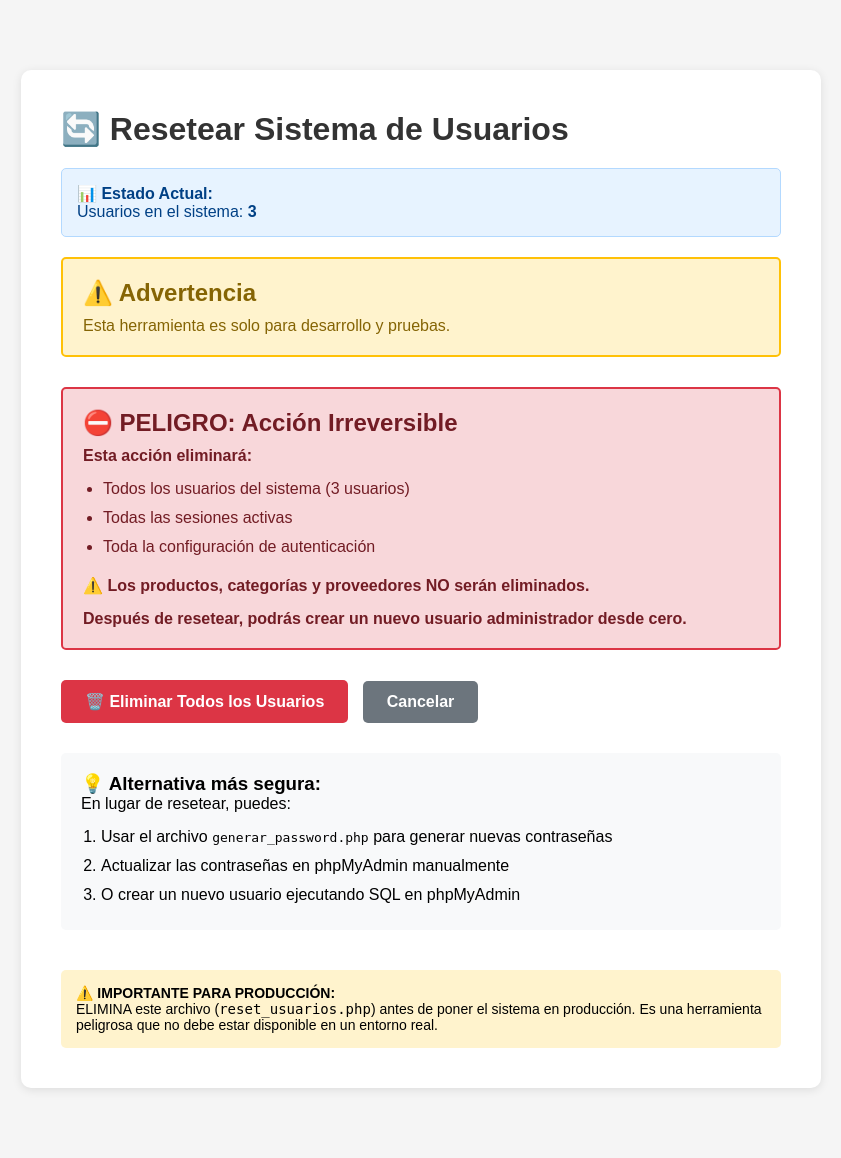
After one commit to LaviniaReni/electromisiones_xampp, a PHP site: page /electromisiones_xampp/reset_usuarios.php in a window 1280 px wide. The commit adds this page. Shown: the whole page, without its empty margins (219-1060 px from the left). Run offline with PHP 8.4, Linux system fonts and the light colour scheme; data comes from the database, SQL or seed files in the repository.

Commit message:
se agrego registro

```diff
--- a/productos_list.php
+++ b/productos_list.php
@@ -17,6 +17,7 @@ $result = $mysqli->query("SELECT p.id, p.sku, p.nombre, p.precio_venta, p.stock,
 // Capturar mensajes de sesión
 $mensaje_exito = $_SESSION['mensaje_exito'] ?? '';
 $mensaje_error = $_SESSION['mensaje_error'] ?? '';
+$primer_usuario = isset($_GET['primer_usuario']);
 unset($_SESSION['mensaje_exito'], $_SESSION['mensaje_error']);
 ?>
 <!DOCTYPE html>
--- /dev/null
+++ b/reset_usuarios.php
@@ -0,0 +1,225 @@
+<?php
+// reset_usuarios.php
+// Script para resetear usuarios y habilitar registro nuevamente
+// ⚠️ USAR SOLO EN DESARROLLO - ELIMINAR EN PRODUCCIÓN
+
+require 'db_connect.php';
+
+$accion_ejecutada = false;
+$mensaje = '';
+
+if (isset($_GET['confirmar']) && $_GET['confirmar'] === 'si_estoy_seguro') {
+    try {
+        // Eliminar todas las sesiones
+        $mysqli->query("DELETE FROM sesiones");
+
+        // Eliminar todos los usuarios
+        $mysqli->query("DELETE FROM usuarios");
+
+        // Reiniciar el auto_increment
+        $mysqli->query("ALTER TABLE usuarios AUTO_INCREMENT = 1");
+
+        $accion_ejecutada = true;
+        $mensaje = 'Todos los usuarios han sido eliminados. Ahora puedes crear un nuevo usuario administrador.';
+    } catch (Exception $e) {
+        $mensaje = 'Error al resetear: ' . $e->getMessage();
+    }
+}
+
+// Contar usuarios actuales
+$result = $mysqli->query("SELECT COUNT(*) as total FROM usuarios");
+$row = $result->fetch_assoc();
+$total_usuarios = $row['total'];
+?>
+<!DOCTYPE html>
+<html lang='es'>
+<head>
+    <meta charset='utf-8'>
+    <meta name="viewport" content="width=device-width, initial-scale=1">
+    <title>Resetear Sistema - Electro Misiones</title>
+    <style>
+        * { margin: 0; padding: 0; box-sizing: border-box; }
+        body {
+            font-family: Arial, sans-serif;
+            background: #f5f5f5;
+            padding: 20px;
+        }
+        .container {
+            max-width: 800px;
+            margin: 50px auto;
+            background: white;
+            padding: 40px;
+            border-radius: 10px;
+            box-shadow: 0 2px 10px rgba(0,0,0,0.1);
+        }
+        h1 {
+            color: #333;
+            margin-bottom: 20px;
+        }
+        .warning {
+            background: #fff3cd;
+            border: 2px solid #ffc107;
+            color: #856404;
+            padding: 20px;
+            border-radius: 5px;
+            margin-bottom: 30px;
+        }
+        .warning h2 {
+            color: #856404;
+            margin-bottom: 10px;
+        }
+        .danger {
+            background: #f8d7da;
+            border: 2px solid #dc3545;
+            color: #721c24;
+            padding: 20px;
+            border-radius: 5px;
+            margin-bottom: 30px;
+        }
+        .danger h2 {
+            color: #721c24;
+            margin-bottom: 10px;
+        }
+        .success {
+            background: #d4edda;
+            border: 2px solid #28a745;
+            color: #155724;
+            padding: 20px;
+            border-radius: 5px;
+            margin-bottom: 30px;
+        }
+        .success h2 {
+            color: #155724;
+            margin-bottom: 10px;
+        }
+        .info-box {
+            background: #e7f3ff;
+            border: 1px solid #b3d9ff;
+            color: #004085;
+            padding: 15px;
+            border-radius: 5px;
+            margin-bottom: 20px;
+        }
+        .btn {
+            padding: 12px 24px;
+            border: none;
+            border-radius: 5px;
+            font-weight: bold;
+            cursor: pointer;
+            text-decoration: none;
+            display: inline-block;
+            margin-right: 10px;
+            transition: all 0.3s;
+        }
+        .btn-danger {
+            background: #dc3545;
+            color: white;
+        }
+        .btn-danger:hover {
+            background: #c82333;
+        }
+        .btn-secondary {
+            background: #6c757d;
+            color: white;
+        }
+        .btn-secondary:hover {
+            background: #5a6268;
+        }
+        .btn-primary {
+            background: #667eea;
+            color: white;
+        }
+        .btn-primary:hover {
+            background: #5568d3;
+        }
+        ul {
+            margin-left: 20px;
+            margin-top: 10px;
+            line-height: 1.8;
+        }
+        .actions {
+            margin-top: 30px;
+        }
+    </style>
+</head>
+<body>
+    <div class="container">
+        <h1>🔄 Resetear Sistema de Usuarios</h1>
+
+        <?php if ($accion_ejecutada): ?>
+            <div class="success">
+                <h2>✅ Sistema Reseteado</h2>
+                <p><?= htmlspecialchars($mensaje) ?></p>
+            </div>
+
+            <div class="actions">
+                <a href="registro.php" class="btn btn-primary">Crear Nuevo Usuario Administrador</a>
+                <a href="login.php" class="btn btn-secondary">Ir al Login</a>
+            </div>
+        <?php else: ?>
+            <div class="info-box">
+                <strong>📊 Estado Actual:</strong><br>
+                Usuarios en el sistema: <strong><?= $total_usuarios ?></strong>
+            </div>
+
+            <?php if ($total_usuarios === 0): ?>
+                <div class="success">
+                    <h2>✅ No hay usuarios en el sistema</h2>
+                    <p>El sistema está listo para crear el primer usuario administrador.</p>
+                </div>
+
+                <div class="actions">
+                    <a href="registro.php" class="btn btn-primary">Crear Primer Usuario</a>
+                    <a href="login.php" class="btn btn-secondary">Ir al Login</a>
+                </div>
+            <?php else: ?>
+                <div class="warning">
+                    <h2>⚠️ Advertencia</h2>
+                    <p>Esta herramienta es solo para desarrollo y pruebas.</p>
+                </div>
+
+                <div class="danger">
+                    <h2>⛔ PELIGRO: Acción Irreversible</h2>
+                    <p><strong>Esta acción eliminará:</strong></p>
+                    <ul>
+                        <li>Todos los usuarios del sistema (<?= $total_usuarios ?> usuarios)</li>
+                        <li>Todas las sesiones activas</li>
+                        <li>Toda la configuración de autenticación</li>
+                    </ul>
+                    <p style="margin-top: 15px;">
+                        <strong>⚠️ Los productos, categorías y proveedores NO serán eliminados.</strong>
+                    </p>
+                    <p style="margin-top: 15px;">
+                        <strong>Después de resetear, podrás crear un nuevo usuario administrador desde cero.</strong>
+                    </p>
+                </div>
+
+                <div class="actions">
+                    <a href="?confirmar=si_estoy_seguro"
+                       class="btn btn-danger"
+                       onclick="return confirm('⚠️ ¿ESTÁS COMPLETAMENTE SEGURO?\n\nEsta acción NO se puede deshacer.\n\nSe eliminarán todos los usuarios del sistema.\n\n¿Continuar?')">
+                        🗑️ Eliminar Todos los Usuarios
+                    </a>
+                    <a href="login.php" class="btn btn-secondary">Cancelar</a>
+                </div>
+
+                <div style="margin-top: 30px; padding: 20px; background: #f8f9fa; border-radius: 5px;">
+                    <h3>💡 Alternativa más segura:</h3>
+                    <p>En lugar de resetear, puedes:</p>
+                    <ol style="margin-left: 20px; margin-top: 10px; line-height: 1.8;">
+                        <li>Usar el archivo <code>generar_password.php</code> para generar nuevas contraseñas</li>
+                        <li>Actualizar las contraseñas en phpMyAdmin manualmente</li>
+                        <li>O crear un nuevo usuario ejecutando SQL en phpMyAdmin</li>
+                    </ol>
+                </div>
+            <?php endif; ?>
+        <?php endif; ?>
+
+        <div style="margin-top: 40px; padding: 15px; background: #fff3cd; border-radius: 5px; font-size: 14px;">
+            <strong>⚠️ IMPORTANTE PARA PRODUCCIÓN:</strong><br>
+            ELIMINA este archivo (<code>reset_usuarios.php</code>) antes de poner el sistema en producción.
+            Es una herramienta peligrosa que no debe estar disponible en un entorno real.
+        </div>
+    </div>
+</body>
+</html>
```
Also changed, not shown: generar_password.php (added, +105 -0 lines), login.php (+10 -0 lines), registro.php (added, +275 -0 lines).
